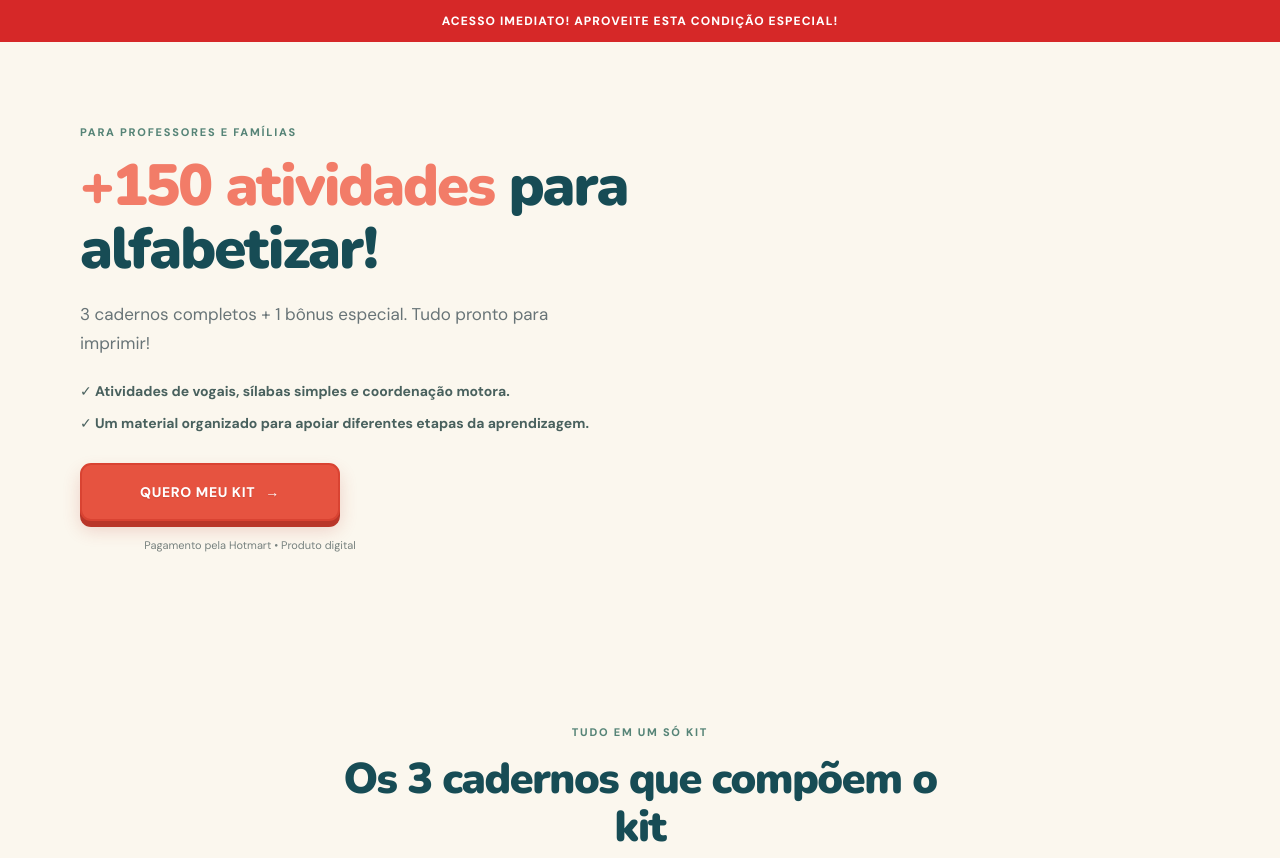
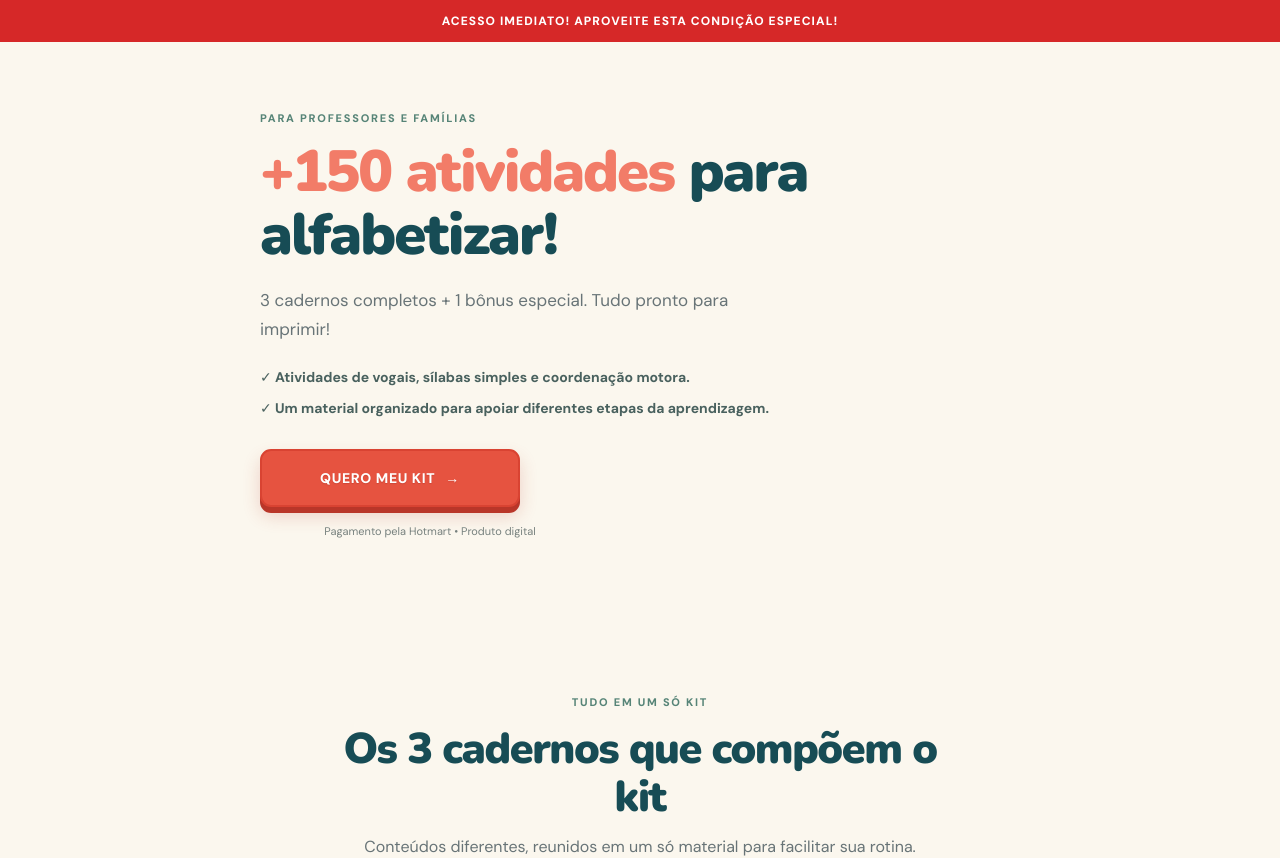
Before and after one commit to abcdofuturodigital/kit-alfabetizacao, a React (Vite) app: page / in a window 1280 px wide. Shown: the top 858 px of the page. Built offline with nearby package versions, Linux system fonts and the light colour scheme.

Commit message:
Ajusta hero para uma coluna após remover capas

```diff
--- a/src/styles.css
+++ b/src/styles.css
@@ -60,3 +60,8 @@
  .hero-copy .buy-button,.offer-card .buy-button{width:100%;min-width:0}
  .hero-copy .hero-points{font-size:13px}
 }
+
+
+/* Hero sem banner de capas: conteúdo centralizado em uma coluna */
+.hero{grid-template-columns:minmax(0,760px);justify-content:center;min-height:0;padding-top:64px;padding-bottom:64px}
+.hero-copy{width:100%}
```
